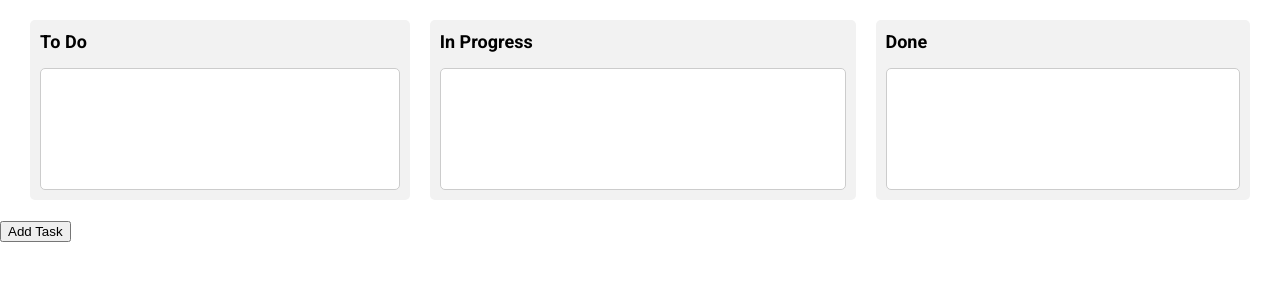
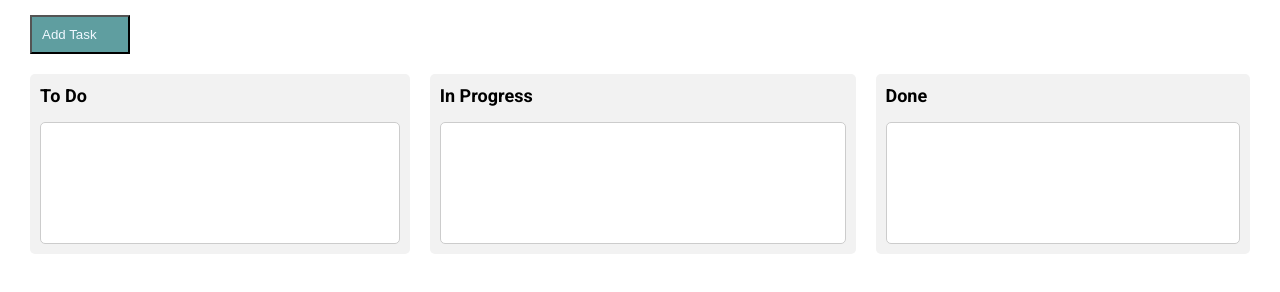
Before and after one commit to peymaanabedin/peymaanabedin.github.io, a plain HTML site: page kanban/index.html in a window 1280 px wide. Drawn offline with Linux system fonts and the light colour scheme.

Commit message:
Update index.html

```diff
--- a/kanban/index.html
+++ b/kanban/index.html
@@ -74,9 +74,19 @@
         margin-left: 5px;
         cursor: pointer;
       }
+      #add {
+        padding: 10px;
+        margin-left: 30px;
+        width: 100px;
+        margin-top: 15px;
+        background-color: cadetblue;
+        color: aliceblue;
+        display: flex;
+      }
     </style>
   </head>
   <body>
+    <div><button id="add" onclick="handleAddTask()">Add Task</button></div>
     <div class="task-board">
       <div class="column">
         <div class="column-header" id="todoColumnName">To Do</div>
@@ -106,8 +116,6 @@
         ></div>
       </div>
     </div>
-
-    <button onclick="handleAddTask()">Add Task</button>
 
     <script>
       let tasks = [];
```
